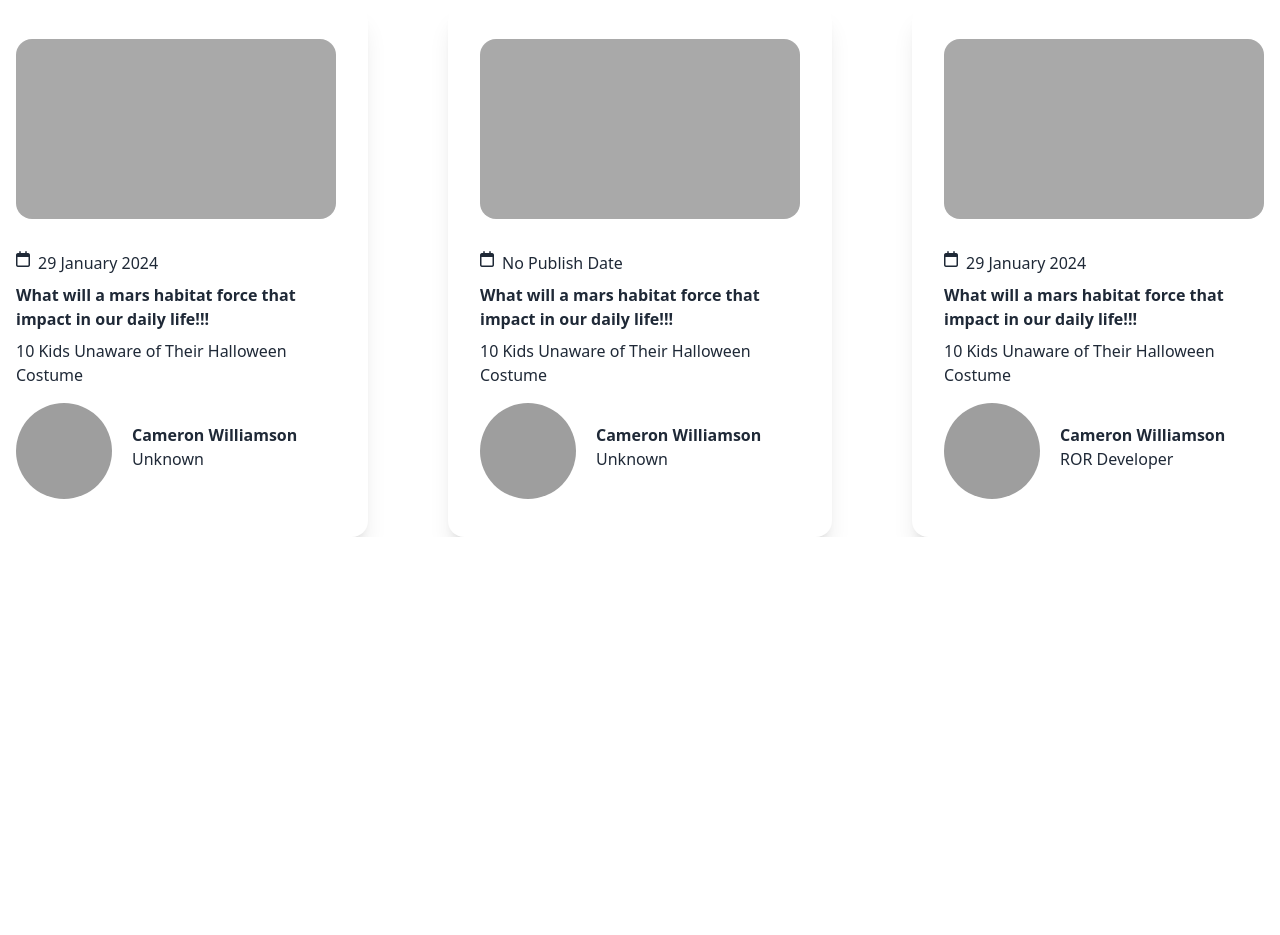
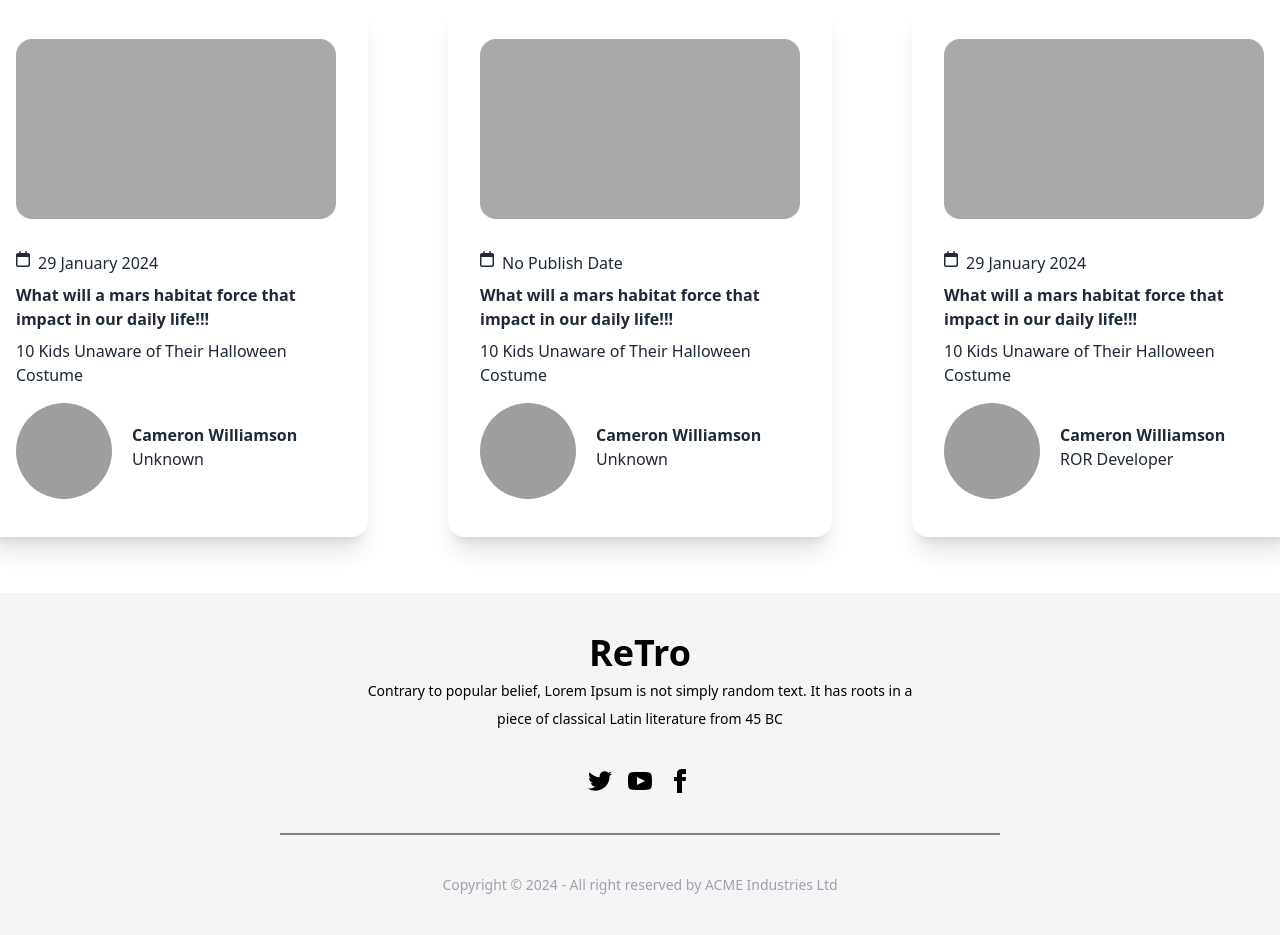
Before and after one commit to mraihancs/assignment06, a plain HTML site: page index.html in a window 1280 px wide. Shown: the part 1369-2304 px from the top of the page. Before the commit the page ends 1906 px from the top, so only its background shows below. Drawn offline with nearby package versions, Linux system fonts and the light colour scheme; grey boxes are pictures that could not be loaded.

Commit message:
footer added

```diff
--- a/index.html
+++ b/index.html
@@ -331,7 +331,28 @@
 
 
 
+    <footer class="footer footer-center p-10 bg-[#F5F5F6] text-primary-content mt-14">
+        <aside>
+            <h3 class="text-4xl text-black font-bold">ReTro</h3>
 
+         <p class="text-black">
+            Contrary to popular belief, Lorem Ipsum is not simply random text. It has roots in a <br>
+          </p>
+          <p class="text-black">piece of classical Latin literature from 45 BC</p>
+        </aside>
+
+        <nav>
+          <div class="grid grid-flow-col gap-4">
+            <a><svg xmlns="http://www.w3.org/2000/svg" width="24" height="24" viewBox="0 0 24 24" class="fill-current text-black"><path d="M24 4.557c-.883.392-1.832.656-2.828.775 1.017-.609 1.798-1.574 2.165-2.724-.951.564-2.005.974-3.127 1.195-.897-.957-2.178-1.555-3.594-1.555-3.179 0-5.515 2.966-4.797 6.045-4.091-.205-7.719-2.165-10.148-5.144-1.29 2.213-.669 5.108 1.523 6.574-.806-.026-1.566-.247-2.229-.616-.054 2.281 1.581 4.415 3.949 4.89-.693.188-1.452.232-2.224.084.626 1.956 2.444 3.379 4.6 3.419-2.07 1.623-4.678 2.348-7.29 2.04 2.179 1.397 4.768 2.212 7.548 2.212 9.142 0 14.307-7.721 13.995-14.646.962-.695 1.797-1.562 2.457-2.549z"></path></svg></a>
+            <a><svg xmlns="http://www.w3.org/2000/svg" width="24" height="24" viewBox="0 0 24 24" class="fill-current text-black"><path d="M19.615 3.184c-3.604-.246-11.631-.245-15.23 0-3.897.266-4.356 2.62-4.385 8.816.029 6.185.484 8.549 4.385 8.816 3.6.245 11.626.246 15.23 0 3.897-.266 4.356-2.62 4.385-8.816-.029-6.185-.484-8.549-4.385-8.816zm-10.615 12.816v-8l8 3.993-8 4.007z"></path></svg></a>
+            <a><svg xmlns="http://www.w3.org/2000/svg" width="24" height="24" viewBox="0 0 24 24" class="fill-current text-black"><path d="M9 8h-3v4h3v12h5v-12h3.642l.358-4h-4v-1.667c0-.955.192-1.333 1.115-1.333h2.885v-5h-3.808c-3.596 0-5.192 1.583-5.192 4.615v3.385z"></path></svg></a>
+          </div>
+        </nav>
+        <hr class="hrr">
+        <aside>
+            <p class="text-gray-400">Copyright © 2024 - All right reserved by ACME Industries Ltd</p>
+          </aside>
+      </footer>
 </body>
 
 </html>
```
